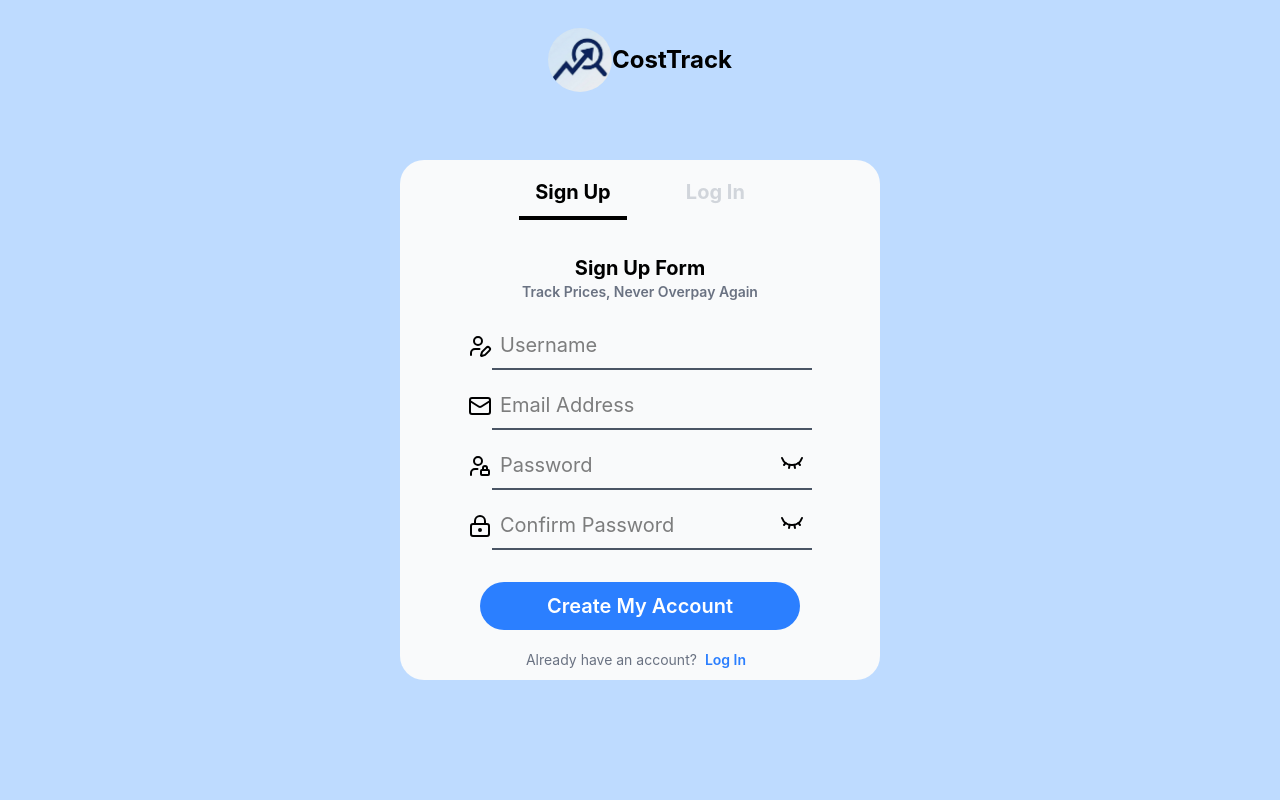
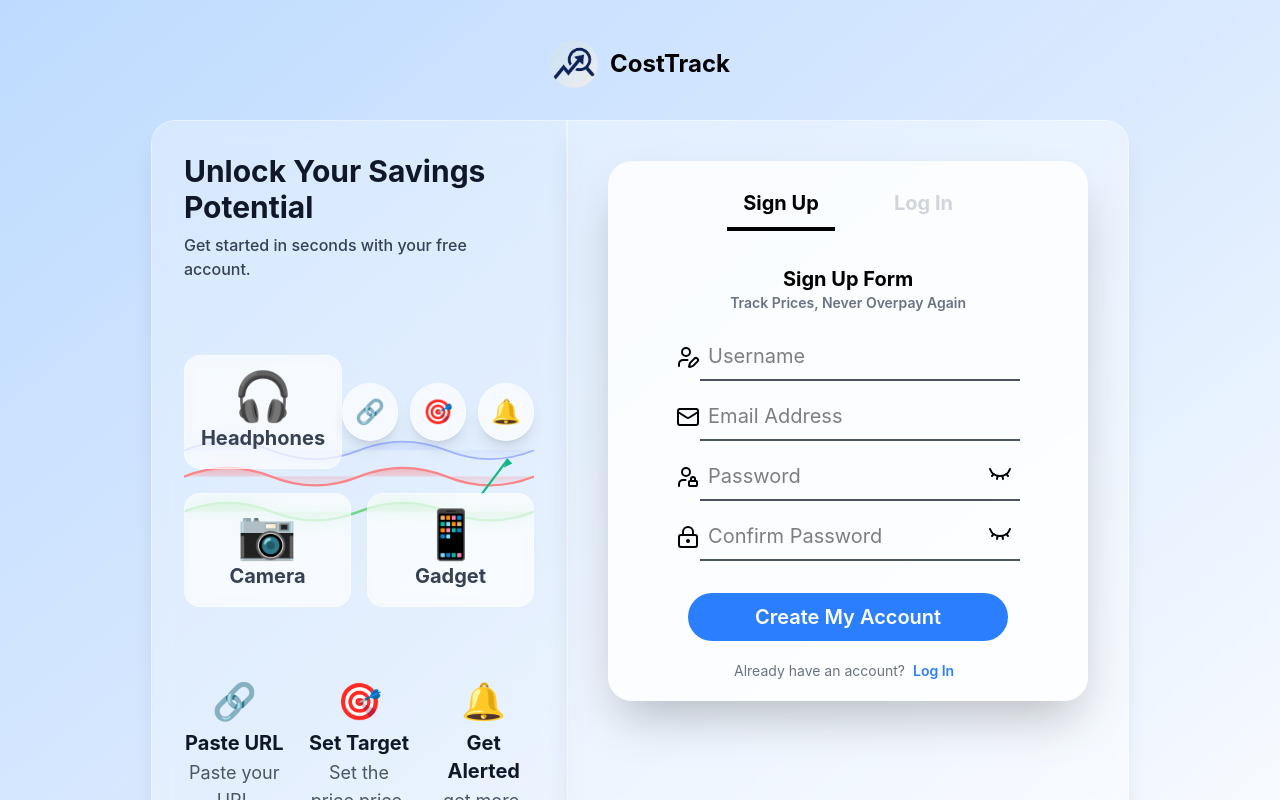
Before and after one commit to Syed-Shariqq/Price-Tracker, a React (Vite) app in the folder price-tracker-frontend/: page /auth in a window 1280 px wide. Shown: the top 800 px of the page. Built offline with nearby package versions, Linux system fonts and the light colour scheme.

Commit message:
Add polished Auth page

```diff
--- a/price-tracker-frontend/src/Components/Login.jsx
+++ b/price-tracker-frontend/src/Components/Login.jsx
@@ -6,7 +6,7 @@ const Login = ({setActiveTab , activeTab}) => {
   const [showPassword, setShowPassword] = useState(false);
 
   return (
-     <div className='min-h-[65vh] 2xl:min-h-[70vh] flex items-center py-25 flex-col lg:h-[60vh] m-10 2xl:w-[30vw] rounded-3xl md:w-120 bg-gray-50 w-80'>
+     <div className='shadow-2xl bg-white/80 flex items-center py-25 flex-col m-10 2xl:w-[30vw] rounded-3xl md:w-120 w-80'>
          <form
          onSubmit={(e) => {e.preventDefault()}}
          className='flex flex-col gap-5 items-center justify-center' action="">
@@ -25,11 +25,11 @@ const Login = ({setActiveTab , activeTab}) => {
             <div className='flex flex-col items-center justify-center gap-3'>
               <div className='flex items-center justify-center'>
                 <svg xmlns="http://www.w3.org/2000/svg" width="24" height="24" viewBox="0 0 24 24" fill="none" stroke="currentColor" stroke-width="2" stroke-linecap="round" stroke-linejoin="round" class="lucide lucide-user-pen-icon lucide-user-pen"><path d="M11.5 15H7a4 4 0 0 0-4 4v2"/><path d="M21.378 16.626a1 1 0 0 0-3.004-3.004l-4.01 4.012a2 2 0 0 0-.506.854l-.837 2.87a.5.5 0 0 0 .62.62l2.87-.837a2 2 0 0 0 .854-.506z"/><circle cx="10" cy="7" r="4"/></svg>
-                <input className='w-64 2xl:w-100 2xl:text-2xl 2xl:h-16 md:h-12 md:text-xl md:w-80 outline-none border-b-2 border-gray-600 h-10 p-2' name='email' type="email" placeholder='Enter Email Address' />
+                <input className='w-64 transition-all focus:border-b-2 focus:border-blue-500 2xl:w-100 2xl:text-2xl 2xl:h-16 md:h-12 md:text-xl md:w-80 outline-none border-b-2 border-gray-600 h-10 p-2' name='email' type="email" placeholder='Enter Email Address' />
               </div>
                 <div className='flex relative items-center justify-center'>
                   <svg xmlns="http://www.w3.org/2000/svg" width="24" height="24" viewBox="0 0 24 24" fill="none" stroke="currentColor" stroke-width="2" stroke-linecap="round" stroke-linejoin="round" class="lucide lucide-lock-keyhole-icon lucide-lock-keyhole"><circle cx="12" cy="16" r="1"/><rect x="3" y="10" width="18" height="12" rx="2"/><path d="M7 10V7a5 5 0 0 1 10 0v3"/></svg>
-                  <input className='w-64 2xl:w-100 2xl:text-2xl 2xl:h-16 md:h-12 md:text-xl md:w-80 outline-none border-b-2 border-gray-600 h-10 p-2' name='password' type={showPassword ? 'text' : 'password'} placeholder='Enter Password' />
+                  <input className='w-64 transition-all focus:border-b-2 focus:border-blue-500 2xl:w-100 2xl:text-2xl 2xl:h-16 md:h-12 md:text-xl md:w-80 outline-none border-b-2 border-gray-600 h-10 p-2' name='password' type={showPassword ? 'text' : 'password'} placeholder='Enter Password' />
                   {showPassword ? (
                    <Eye
                    onClick={() => setShowPassword(!showPassword)}
--- a/price-tracker-frontend/src/Components/SignUp.jsx
+++ b/price-tracker-frontend/src/Components/SignUp.jsx
@@ -9,7 +9,7 @@ const SignUp = ({setActiveTab , activeTab}) => {
 
   return (
 
-    <div className='min-h-[65vh] 2xl:min-h-[70vh] flex items-center justify-center flex-col lg:h-[60vh] m-10 2xl:w-[30vw] rounded-3xl md:w-120 bg-gray-50 w-80'>
+    <div className=' shadow-2xl bg-white/80  flex items-center justify-center flex-col  m-10 2xl:w-[30vw] rounded-3xl md:w-120 w-80'>
            <form
          onSubmit={(e) => {e.preventDefault()}}
          className='flex flex-col gap-5 items-center justify-center' action="">
@@ -28,15 +28,15 @@ const SignUp = ({setActiveTab , activeTab}) => {
             <div className='flex flex-col items-center justify-center gap-3'>
               <div className='flex items-center justify-center'>
                 <svg xmlns="http://www.w3.org/2000/svg" width="24" height="24" viewBox="0 0 24 24" fill="none" stroke="currentColor" stroke-width="2" stroke-linecap="round" stroke-linejoin="round" class="lucide lucide-user-pen-icon lucide-user-pen"><path d="M11.5 15H7a4 4 0 0 0-4 4v2"/><path d="M21.378 16.626a1 1 0 0 0-3.004-3.004l-4.01 4.012a2 2 0 0 0-.506.854l-.837 2.87a.5.5 0 0 0 .62.62l2.87-.837a2 2 0 0 0 .854-.506z"/><circle cx="10" cy="7" r="4"/></svg>
-                <input className='w-64 2xl:w-100 2xl:text-2xl 2xl:h-16 md:h-12 md:text-xl md:w-80 outline-none border-b-2 border-gray-600 h-10 p-2' name='username' type="text" placeholder='Username' />
+                <input className='w-64 transition-all focus:border-b-2 focus:border-blue-500 2xl:w-100 2xl:text-2xl 2xl:h-16 md:h-12 md:text-xl md:w-80 outline-none border-b-2 border-gray-600 h-10 p-2' name='username' type="text" placeholder='Username' />
               </div>
                 <div className='flex items-center justify-center'>
                   <svg xmlns="http://www.w3.org/2000/svg" width="24" height="24" viewBox="0 0 24 24" fill="none" stroke="currentColor" stroke-width="2" stroke-linecap="round" stroke-linejoin="round" class="lucide lucide-mail-icon lucide-mail"><path d="m22 7-8.991 5.727a2 2 0 0 1-2.009 0L2 7"/><rect x="2" y="4" width="20" height="16" rx="2"/></svg>
-                  <input className='w-64 2xl:w-100 2xl:text-2xl 2xl:h-16 md:h-12 md:text-xl md:w-80 outline-none border-b-2 border-gray-600 h-10 p-2' name='email' type="email" placeholder='Email Address' />
+                  <input className='w-64 transition-all focus:border-b-2 focus:border-blue-500 2xl:w-100 2xl:text-2xl 2xl:h-16 md:h-12 md:text-xl md:w-80 outline-none border-b-2 border-gray-600 h-10 p-2' name='email' type="email" placeholder='Email Address' />
                 </div>
                 <div className='relative flex items-center justify-center'>
                   <svg xmlns="http://www.w3.org/2000/svg" width="24" height="24" viewBox="0 0 24 24" fill="none" stroke="currentColor" stroke-width="2" stroke-linecap="round" stroke-linejoin="round" class="lucide lucide-user-lock-icon lucide-user-lock"><path d="M19 16v-2a2 2 0 0 0-4 0v2"/><path d="M9.5 15H7a4 4 0 0 0-4 4v2"/><circle cx="10" cy="7" r="4"/><rect x="13" y="16" width="8" height="5" rx=".899"/></svg>
-                  <input className='w-64 2xl:w-100 2xl:text-2xl 2xl:h-16 md:h-12 md:text-xl md:w-80 outline-none border-b-2 border-gray-600 h-10 p-2' name='password' type={showPassword ? 'text' : 'password'} placeholder='Password' />
+                  <input className='w-64 transition-all focus:border-b-2 focus:border-blue-500 2xl:w-100 2xl:text-2xl 2xl:h-16 md:h-12 md:text-xl md:w-80 outline-none border-b-2 border-gray-600 h-10 p-2' name='password' type={showPassword ? 'text' : 'password'} placeholder='Password' />
                   {showPassword ? (
                    <Eye
                    onClick={() => setShowPassword(!showPassword)}
@@ -48,7 +48,7 @@ const SignUp = ({setActiveTab , activeTab}) => {
                 </div>
                 <div className='relative flex items-center justify-center'>
                   <svg xmlns="http://www.w3.org/2000/svg" width="24" height="24" viewBox="0 0 24 24" fill="none" stroke="currentColor" stroke-width="2" stroke-linecap="round" stroke-linejoin="round" class="lucide lucide-lock-keyhole-icon lucide-lock-keyhole"><circle cx="12" cy="16" r="1"/><rect x="3" y="10" width="18" height="12" rx="2"/><path d="M7 10V7a5 5 0 0 1 10 0v3"/></svg>
-                  <input className='w-64 2xl:w-100 2xl:text-2xl 2xl:h-16 md:h-12 md:text-xl md:w-80 outline-none border-b-2 border-gray-600 h-10 p-2' name='confirmPassword' type={confirmPassword ? 'text' : 'password'} placeholder='Confirm Password' />
+                  <input className='w-64 transition-all focus:border-b-2 focus:border-blue-500 2xl:w-100 2xl:text-2xl 2xl:h-16 md:h-12 md:text-xl md:w-80 outline-none border-b-2 border-gray-600 h-10 p-2' name='confirmPassword' type={confirmPassword ? 'text' : 'password'} placeholder='Confirm Password' />
                   {confirmPassword ? (
                    <Eye
                    onClick={() => setConfirmPassword(!confirmPassword)}
--- a/price-tracker-frontend/src/Pages/AuthPage.jsx
+++ b/price-tracker-frontend/src/Pages/AuthPage.jsx
@@ -7,17 +7,149 @@ const AuthPage = () => {
     const [activeTab, setActiveTab] = useState('signup');
 
   return (
-    <div className='min-h-screen flex flex-col items-center  bg-blue-200'>
-       <div className='flex items-center justify-center h-30 max-w-full'>
-        <img src="../src/assets/Icon.png" alt="" className='w-16 h-16 rounded-full'/>
-        <h1 className='text-2xl font-bold'>CostTrack</h1>
-       </div>
-       {activeTab === 'signup' ? (
-         <SignUp setActiveTab={setActiveTab} activeTab={activeTab}/>
-       ):(
-         <Login setActiveTab={setActiveTab} activeTab={activeTab}/>
-       )}
+    <div className='min-h-screen bg-linear-to-br from-blue-200 via-blue-100 to-white px-6 py-10 flex flex-col items-center'>
+      {/* Header */}
+      <div className='flex items-center justify-center mb-8'>
+        <img src="../src/assets/Icon.png" alt="" className='w-12 h-12 rounded-full'/>
+        <h1 className='text-2xl font-bold ml-3'>CostTrack</h1>
+      </div>
 
+      {/* Main Content Container */}
+      <div className='relative flex items-stretch justify-center gap-0 w-160 md:w-240 2xl:w-[60vw]'>
+
+        {/* Left Section with Glassmorphism and Graph Background */}
+        <div className='hidden gap-10 lg:flex flex-col justify-start w-80 md:w-120 2xl:w-[30vw] backdrop-blur-md bg-white/30 rounded-l-3xl p-8 shadow-xl border border-white/40'>
+
+          {/* Heading */}
+          <div>
+            <h2 className='text-3xl font-bold text-gray-900 mb-2'>
+            Unlock Your Savings Potential
+          </h2>
+          <p className='text-gray-700 font-medium mb-8'>
+            Get started in seconds with your free account.
+          </p>
+          </div>
+
+          {/* Graph Visualization Background */}
+          <div className='relative mb-8 h-64 gap-10 flex items-center justify-center'>
+            <svg className='w-full h-full absolute  inset-0' viewBox='0 0 400 250' preserveAspectRatio='xMidYMid meet'>
+              {/* Grid background */}
+              <defs>
+                <linearGradient id='grad1' x1='0%' y1='0%' x2='0%' y2='100%'>
+                  <stop offset='0%' style={{stopColor: '#ff6b6b', stopOpacity: 0.5}} />
+                  <stop offset='100%' style={{stopColor: '#ff6b6b', stopOpacity: 0.05}} />
+                </linearGradient>
+                <linearGradient id='grad2' x1='0%' y1='0%' x2='0%' y2='100%'>
+                  <stop offset='0%' style={{stopColor: '#51cf66', stopOpacity: 0.5}} />
+                  <stop offset='100%' style={{stopColor: '#51cf66', stopOpacity: 0.05}} />
+                </linearGradient>
+                <linearGradient id='grad3' x1='0%' y1='0%' x2='0%' y2='100%'>
+                  <stop offset='0%' style={{stopColor: '#748cff', stopOpacity: 0.3}} />
+                  <stop offset='100%' style={{stopColor: '#748cff', stopOpacity: 0.02}} />
+                </linearGradient>
+              </defs>
+
+              {/* Red wavy line with gradient */}
+              <path
+                d='M 0,120 Q 50,100 100,120 T 200,120 T 300,120 T 400,120'
+                stroke='#ff6b6b'
+                strokeWidth='2.5'
+                fill='url(#grad1)'
+                opacity='0.8'
+              />
+
+              {/* Green wavy line with gradient */}
+              <path
+                d='M 0,160 Q 50,140 100,160 T 200,160 T 300,160 T 400,160'
+                stroke='#51cf66'
+                strokeWidth='2.5'
+                fill='url(#grad2)'
+                opacity='0.8'
+              />
+
+              {/* Purple wavy line with gradient */}
+              <path
+                d='M 0,90 Q 50,70 100,90 T 200,90 T 300,90 T 400,90'
+                stroke='#748cff'
+                strokeWidth='2'
+                fill='url(#grad3)'
+                opacity='0.6'
+              />
+
+              {/* Trend arrow */}
+              <g>
+                <path d='M 340,140 L 370,100' stroke='#10b981' strokeWidth='2.5' fill='none' />
+                <polygon points='370,100 365,110 375,105' fill='#10b981' />
+              </g>
+            </svg>
+
+            {/* Product Cards - overlaid on graph */}
+            <div className='relative z-10 w-full'>
+              <div className='flex justify-between items-center mb-6'>
+                <div className='backdrop-blur-sm  bg-white/60 rounded-2xl p-4 flex flex-col items-center justify-center border border-white/40 hover:bg-white/80 transition'>
+                  <span className='text-5xl mb-1'>🎧</span>
+                  <span className='text-xl font-bold text-gray-700'>Headphones</span>
+                </div>
+                <div className='flex gap-3'>
+                  <button className='backdrop-blur-sm bg-white/60 rounded-full p-3 shadow-lg hover:bg-white/80 transition border border-white/40'>
+                    <span className='text-2xl'>🔗</span>
+                  </button>
+                  <button className='backdrop-blur-sm bg-white/60 rounded-full p-3 shadow-lg hover:bg-white/80 transition border border-white/40'>
+                    <span className='text-2xl'>🎯</span>
+                  </button>
+                  <button className='backdrop-blur-sm bg-white/60 rounded-full p-3 shadow-lg hover:bg-white/80 transition border border-white/40'>
+                    <span className='text-2xl'>🔔</span>
+                  </button>
+                </div>
+              </div>
+
+              <div className='flex gap-4'>
+                <div className='backdrop-blur-sm bg-white/60 rounded-2xl p-4 flex flex-col items-center justify-center flex-1 border border-white/40 hover:bg-white/80 transition'>
+                  <span className='text-5xl mb-1'>📷</span>
+                  <span className='text-xl font-bold text-gray-700'>Camera</span>
+                </div>
+                <div className='backdrop-blur-sm bg-white/60 rounded-2xl p-4 flex flex-col items-center justify-center flex-1 border border-white/40 hover:bg-white/80 transition'>
+                  <span className='text-5xl mb-1'>📱</span>
+                  <span className='text-xl font-bold text-gray-700'>Gadget</span>
+                </div>
+              </div>
+            </div>
+          </div>
+
+          {/* Features */}
+          <div className='flex gap-6'>
+            <div className='flex flex-col items-center text-center flex-1'>
+              <div className='text-4xl mb-2'>🔗</div>
+              <h4 className='font-bold text-gray-900 text-xl'>Paste URL</h4>
+              <p className='text-lg text-gray-600 mt-0.5'>Paste your URL</p>
+            </div>
+            <div className='flex flex-col items-center text-center flex-1'>
+              <div className='text-4xl mb-2'>🎯</div>
+              <h4 className='font-bold text-gray-900 text-xl'>Set Target</h4>
+              <p className='text-lg text-gray-600 mt-0.5'>Set the price price.</p>
+            </div>
+            <div className='flex flex-col items-center text-center flex-1'>
+              <div className='text-4xl mb-2'>🔔</div>
+              <h4 className='font-bold text-gray-900 text-xl'>Get Alerted</h4>
+              <p className='text-lg text-gray-600 mt-0.5'>get more, inspired.</p>
+            </div>
+          </div>
+
+          {/* Trust Text */}
+          <p className='text-center text-gray-700 font-semibold text-md mt-6'>
+            Trusted by thousands of smart shoppers. Join the movement.
+          </p>
+        </div>
+
+        {/* Right Section - Auth Card */}
+        <div className='backdrop-blur-sm bg-white/40 rounded-r-3xl border border-white/40 shadow-xl'>
+          {activeTab === 'signup' ? (
+            <SignUp setActiveTab={setActiveTab} activeTab={activeTab}/>
+          ):(
+            <Login setActiveTab={setActiveTab} activeTab={activeTab}/>
+          )}
+        </div>
+      </div>
     </div>
   )
 }
```
